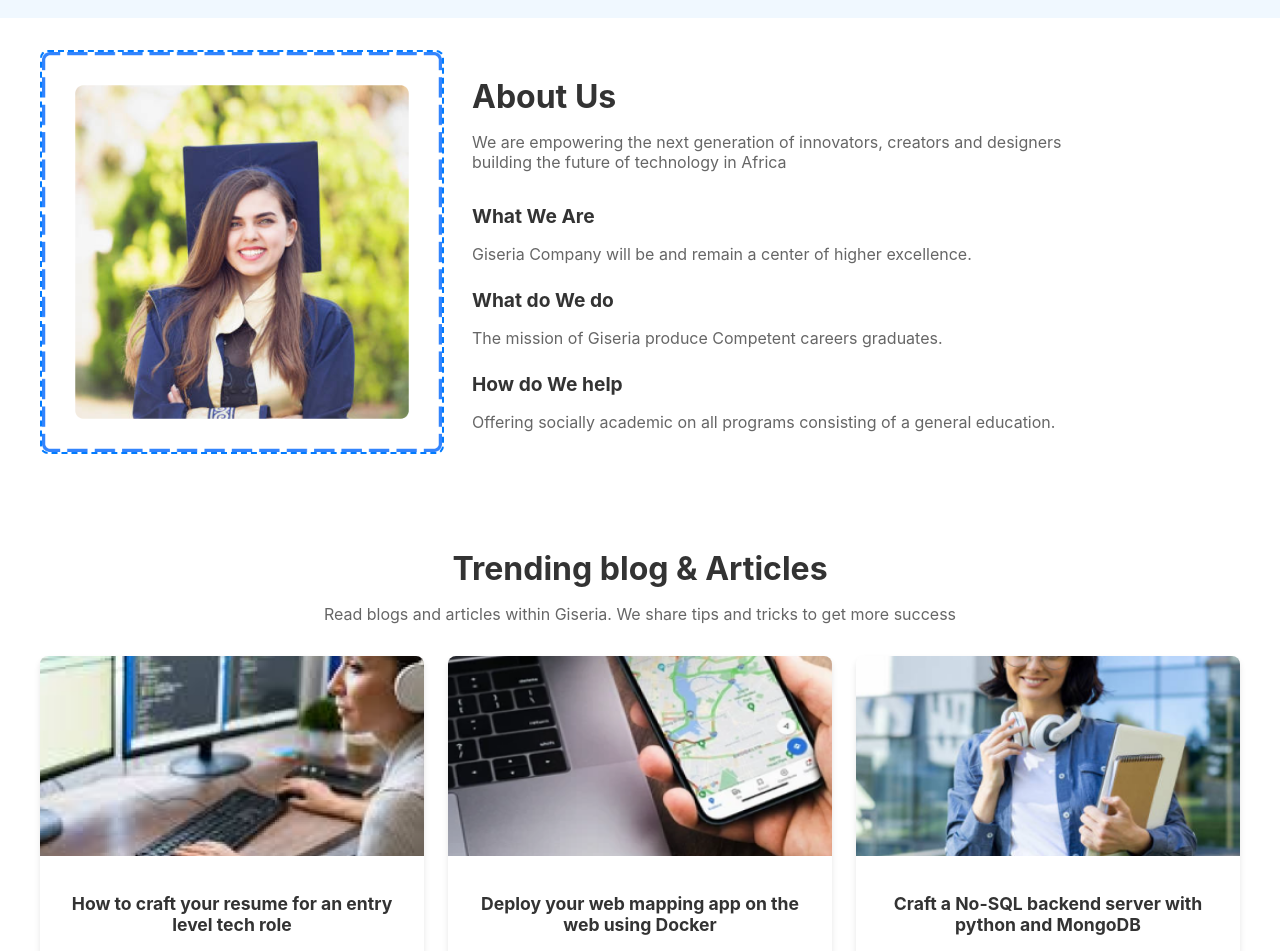
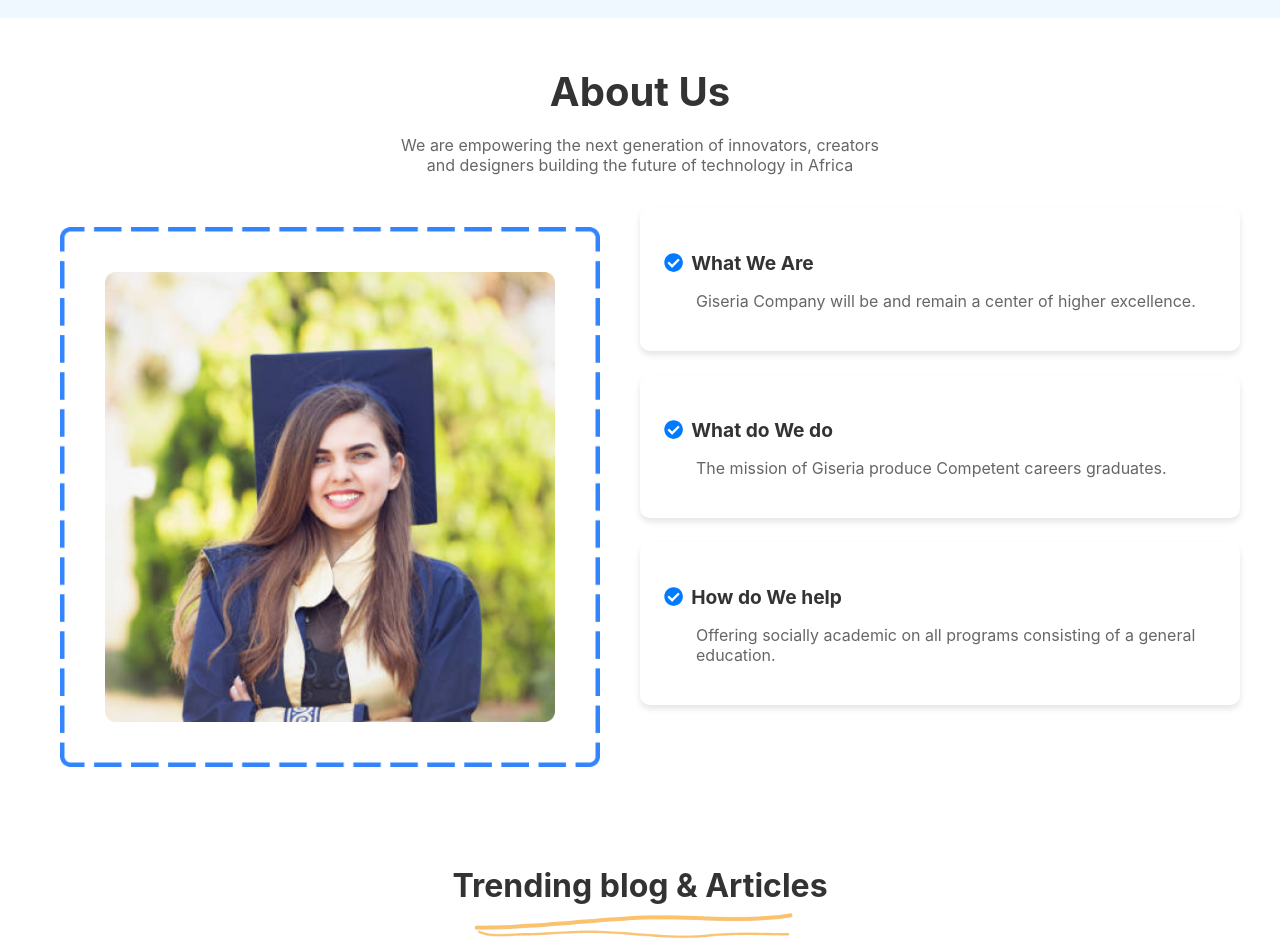
Before and after one commit to stephenmayowa112/learning, a React (Create React App) app in the folder learning/: page / in a window 1280 px wide. Shown: the part 2320-3271 px from the top of the page. Built offline with nearby package versions, Linux system fonts and the light colour scheme.

Commit message:
FEAT: further edits on some sections of the website.

```diff
--- a/learning/src/components/AboutUs.js
+++ b/learning/src/components/AboutUs.js
@@ -1,103 +1,137 @@
 import React from 'react';
 import styled from 'styled-components';
+import { FaCheckCircle } from 'react-icons/fa';
 
 const AboutUsSection = styled.section`
   max-width: 1200px;
   margin: 0 auto;
-  padding: 2rem;
+  padding: 1rem 2rem;
   display: flex;
   flex-direction: column;
   align-items: center;
+`;
 
-  @media (min-width: 768px) {
-    flex-direction: row;
-    align-items: flex-start;
+const Title = styled.h2`
+  font-size: 2.5rem;
+  color: #333;
+  margin-bottom: 0.2rem;
+  text-align: center;
+`;
+
+const Subtitle = styled.p`
+  font-size: 1rem;
+  color: #666;
+  text-align: center;
+  max-width: 500px;
+  margin-bottom: 2rem;
+`;
+
+const ContentWrapper = styled.div`
+  display: flex;
+  justify-content: space-between;
+  width: 100%;
+
+  @media (max-width: 768px) {
+    flex-direction: column;
   }
 `;
 
 const ImageContainer = styled.div`
+  width: 45%;
+  /* border: 2px dashed #007bff; */
+  border-radius: 10px;
+  padding: 20px;
+
+  @media (max-width: 768px) {
     width: 100%;
-  max-width: 400px;
     margin-bottom: 2rem;
-
-  @media (min-width: 768px) {
-    width: 50%;
-    margin-bottom: 0;
-    margin-right: 2rem;
   }
 `;
 
 const Image = styled.img`
   width: 100%;
   height: auto;
-  border: 2px dashed #007bff;
-  border-radius: 8px;
+  border-radius: 5px;
 `;
 
-const ContentContainer = styled.div`
+const InfoContainer = styled.div`
+  width: 50%;
+
+  @media (max-width: 768px) {
     width: 100%;
-
-  @media (min-width: 768px) {
-    width: 50%;
   }
 `;
 
-const Title = styled.h2`
-  font-size: 2rem;
-  margin-bottom: 1rem;
-`;
-
-const Subtitle = styled.p`
-  font-size: 1rem;
-  color: ${props => props.theme.subtitleColor};
-  margin-bottom: 2rem;
-`;
-
 const InfoItem = styled.div`
+  background-color: #fff;
+  border-radius: 10px;
+  padding: 1.5rem;
   margin-bottom: 1.5rem;
+  box-shadow: 0 4px 6px rgba(0, 0, 0, 0.1);
 `;
 
 const InfoTitle = styled.h3`
   font-size: 1.2rem;
+  color: #333;
   margin-bottom: 0.5rem;
+  display: flex;
+  align-items: center;
 `;
 
 const InfoText = styled.p`
   font-size: 1rem;
-  color: ${props => props.theme.subtitleColor};
+  color: #666;
+  margin-left: 2rem;
+`;
+
+const CheckIcon = styled(FaCheckCircle)`
+  color: #007bff;
+  margin-right: 0.5rem;
+  font-size: 1.2rem;
 `;
 
 const AboutUs = () => {
   return (
     <AboutUsSection>
-      <ImageContainer>
-        <Image src="./Frame 58.png" alt="Graduate" />
-      </ImageContainer>
-      <ContentContainer>
       <Title>About Us</Title>
       <Subtitle>
         We are empowering the next generation of innovators, creators and
         designers building the future of technology in Africa
       </Subtitle>
+      <ContentWrapper>
+        <ImageContainer>
+          <Image src="./Frame 58.png" alt="Graduate" />
+        </ImageContainer>
+        <InfoContainer>
           <InfoItem>
-          <InfoTitle>What We Are</InfoTitle>
+            <InfoTitle>
+              <CheckIcon />
+              What We Are
+            </InfoTitle>
             <InfoText>
               Giseria Company will be and remain a center of higher excellence.
             </InfoText>
           </InfoItem>
           <InfoItem>
-          <InfoTitle>What do We do</InfoTitle>
+            <InfoTitle>
+              <CheckIcon />
+              What do We do
+            </InfoTitle>
             <InfoText>
               The mission of Giseria produce Competent careers graduates.
             </InfoText>
           </InfoItem>
           <InfoItem>
-          <InfoTitle>How do We help</InfoTitle>
+            <InfoTitle>
+              <CheckIcon />
+              How do We help
+            </InfoTitle>
             <InfoText>
               Offering socially academic on all programs consisting of a general education.
             </InfoText>
           </InfoItem>
-      </ContentContainer>
+        </InfoContainer>
+      </ContentWrapper>
     </AboutUsSection>
   );
 };
--- a/learning/src/components/Feature.js
+++ b/learning/src/components/Feature.js
@@ -50,8 +50,8 @@ const Separator = styled.div`
   background-color: white;
 
   @media (max-width: 768px) {
-    width: 0.5px;
-    height: 10px;
+    width: 200px;
+    height: 6px;
     background-color: white;
 
   }
--- a/learning/src/components/Footer.js
+++ b/learning/src/components/Footer.js
@@ -87,6 +87,12 @@ const Copyright = styled.p`
 const SocialIcons = styled.div`
   display: flex;
   gap: 5rem;
+
+ @media (min-width: 768px) {
+        justify-content: center;
+        align-items: center;
+  }
+
 `;
 
 const SocialIcon = styled.a`
@@ -95,6 +101,7 @@ const SocialIcon = styled.a`
   &:hover {
     color: #666;
   }
+
 `;
 
 const Footer = () => {
--- a/learning/src/components/Newsletter.js
+++ b/learning/src/components/Newsletter.js
@@ -12,10 +12,10 @@ const Container = styled.div`
   margin: 0 auto;
 `;
 
-const Title = styled.h2`
+const Title = styled.h3`
   font-size: 2rem;
   color: #333;
-  margin-bottom: 1.5rem;
+  margin-bottom: 1.8rem;
 `;
 
 const Form = styled.form`
@@ -31,9 +31,10 @@ const Form = styled.form`
 
 const Input = styled.input`
   width: 100%;
+  height: 50px;
   padding: 0.75rem 1rem;
   font-size: 1rem;
-  border: 1px solid #ccc;
+  border: 1.4px solid  #007bff;
   border-radius: 4px;
   margin-bottom: 1rem;
 
@@ -48,8 +49,8 @@ const Button = styled.button`
   background-color: #007bff;
   color: white;
   border: none;
-  border-radius: 4px;
-  padding: 0.75rem 2rem;
+  border-radius: 8px;
+  padding: 1.9rem 3.3rem;
   font-size: 1rem;
   cursor: pointer;
   transition: background-color 0.3s ease;
--- a/learning/src/components/TrendingBlogArticles.js
+++ b/learning/src/components/TrendingBlogArticles.js
@@ -8,9 +8,20 @@ const TrendingSection = styled.section`
   text-align: center;
 `;
 
+const Image = styled.img`
+  max-width: 39%;
+  height: auto;
+  margin-bottom: 0%;
+
+  @media (max-width: 768px) {
+    max-width: 90%;
+  }
+`;
+
+
 const Title = styled.h2`
   font-size: 2rem;
-  margin-bottom: 0.5rem;
+  margin-bottom: 0.3rem;
 `;
 
 const Subtitle = styled.p`
@@ -94,6 +105,7 @@ const TrendingBlogArticles = () => {
   return (
     <TrendingSection>
       <Title>Trending blog & Articles</Title>
+      <Image src="imgn.png" alt="image" />
       <Subtitle>
         Read blogs and articles within Giseria. We share tips and tricks to get more success
       </Subtitle>
```
Also changed, not shown: learning/public/Vector 5.png (added), learning/public/imgn.png (added). Lines whose indentation alone changed are shown as unchanged.
